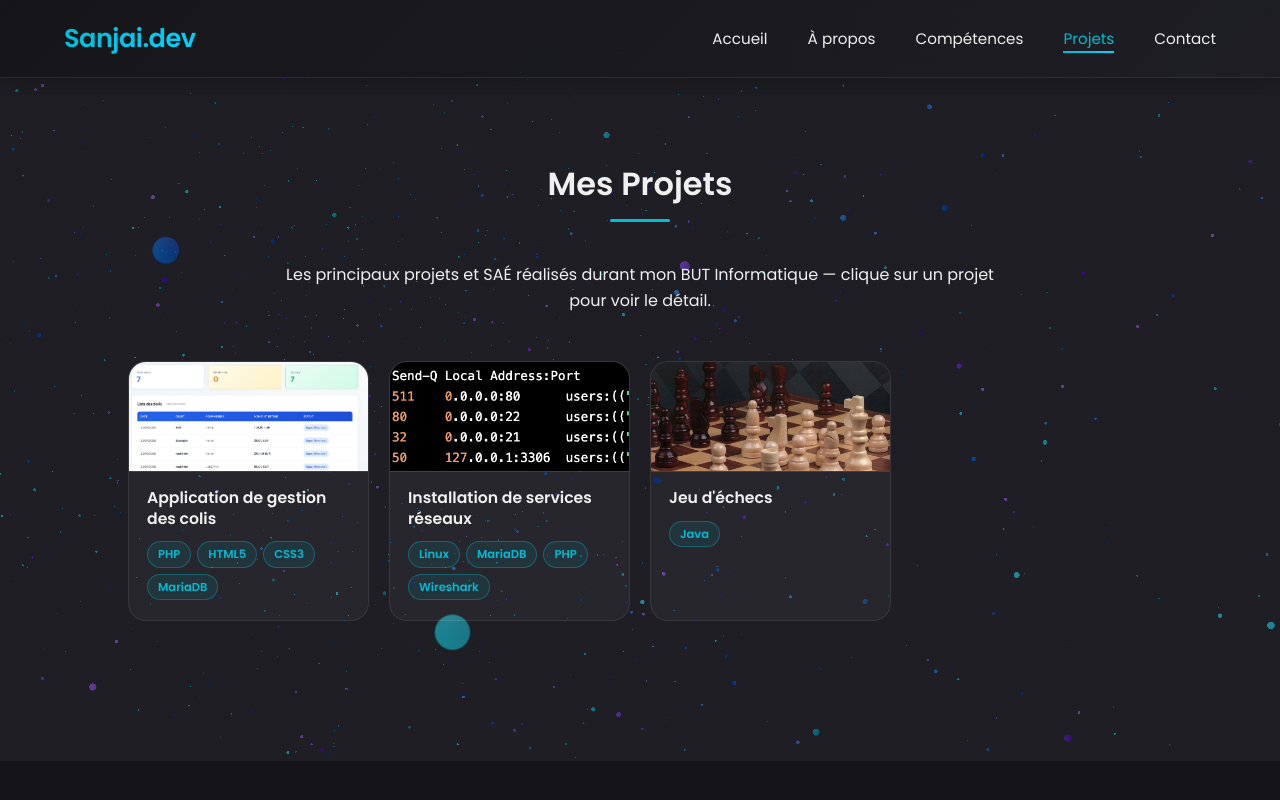
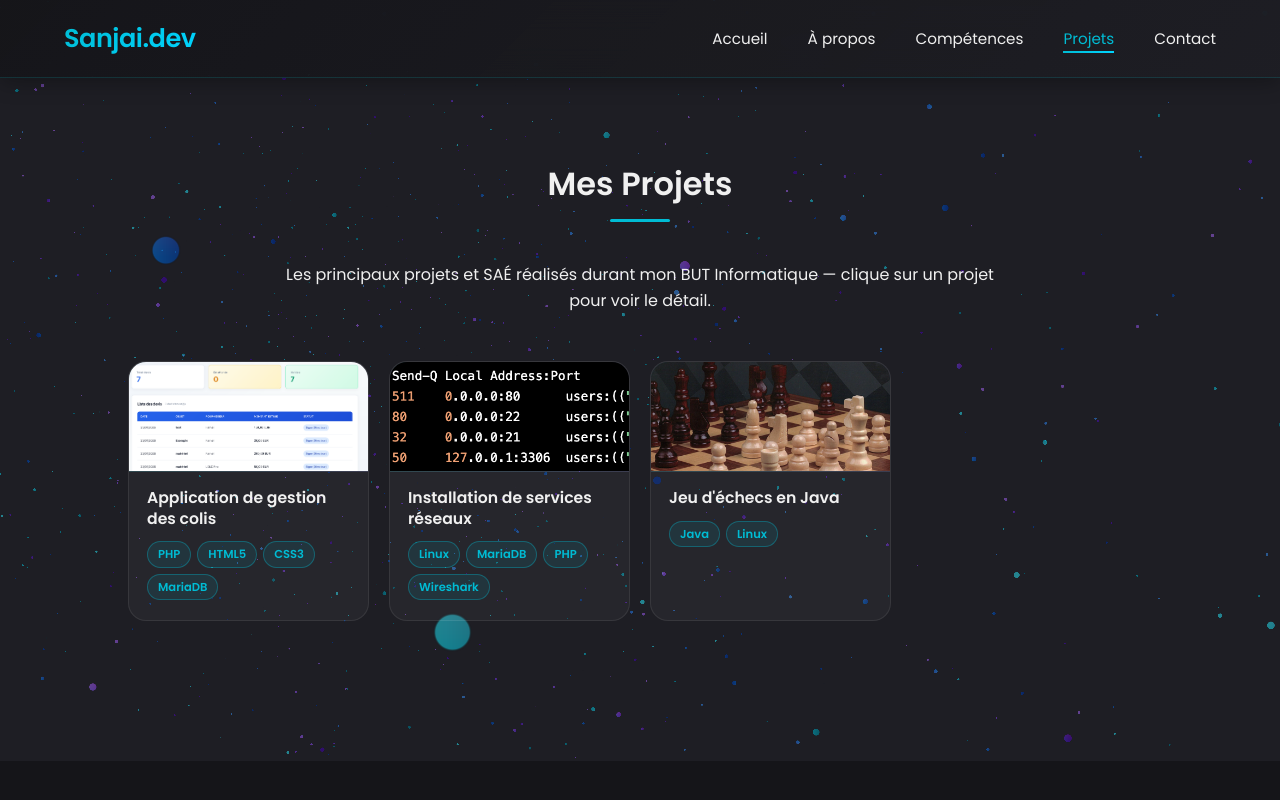
Before and after one commit to SanjaiV2/portfolio, a React (Vite) app: page /projets in a window 1280 px wide. Shown: the top 800 px of the page. Built offline with nearby package versions, Linux system fonts and the light colour scheme.

Commit message:
ajout du 3e projet

```diff
--- a/src/data/projets.js
+++ b/src/data/projets.js
@@ -81,17 +81,33 @@ const projets = [
   },
   {
     id: "projet3",
-    code: "SAÉ 1.01",
-    titre: "Jeu d'échecs",
+    code: "SAÉ 2.01",
+    titre: "Jeu d'échecs en Java",
     vignette: "/projets/echecs.png",
     images: [],
-    objectif: "À compléter.",
-    travailGroupe: [],
-    monRole: [],
-    resultat: "À compléter.",
-    apprentissage: "À compléter.",
-    competences: [],
-    technologies: [{ nom: "Java", logo: DEVICON("java") }],
+    objectif:
+      "L'objectif de cette SAÉ était de développer un jeu d'échecs entièrement jouable dans un terminal en Java. Le programme devait gérer le déplacement des différentes pièces, l'affichage de l'échiquier, l'alternance des joueurs ainsi que le respect des principales règles du jeu.",
+    travailGroupe: [
+      "Réflexion sur l'architecture orientée objet du projet",
+      "Répartition des classes à développer",
+      "Mise en commun et intégration des différentes parties du programme",
+      "Vérification du bon déroulement d'une partie complète",
+    ],
+    monRole: [
+      "La conception des classes représentant les différentes pièces",
+      "L'implémentation des déplacements autorisés pour chaque pièce",
+      "La gestion de l'échiquier et des interactions entre les pièces",
+      "Les tests et corrections des erreurs rencontrées pendant le développement",
+    ],
+    resultat:
+      "À la fin du projet, nous avons obtenu un jeu d'échecs jouable directement dans le terminal. Les joueurs pouvaient déplacer leurs pièces tour à tour et visualiser l'état de l'échiquier après chaque action. Même si certaines règles avancées pourraient encore être ajoutées, le programme permettait déjà de jouer une partie classique.",
+    apprentissage:
+      "Cette SAÉ m'a permis de mieux comprendre les principes de la programmation orientée objet. J'ai appris à utiliser l'héritage pour représenter les différentes pièces du jeu, à faire interagir plusieurs classes entre elles et à réfléchir davantage à l'organisation du code avant de commencer à programmer. C'était également l'un de mes premiers projets où plusieurs centaines de lignes de code devaient fonctionner ensemble.",
+    competences: ["UE1", "UE2", "UE6"],
+    technologies: [
+      { nom: "Java", logo: DEVICON("java") },
+      { nom: "Linux", logo: DEVICON("linux") },
+    ],
   },
 ];
 
```
